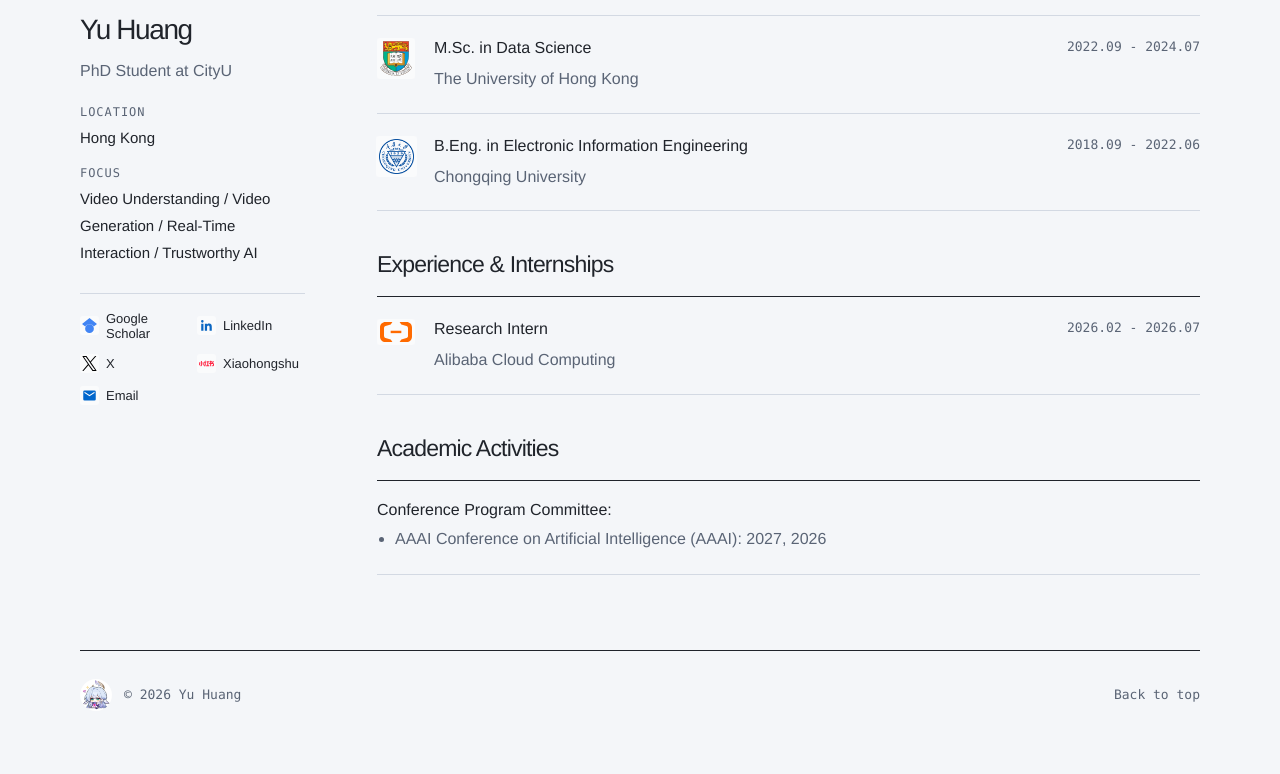
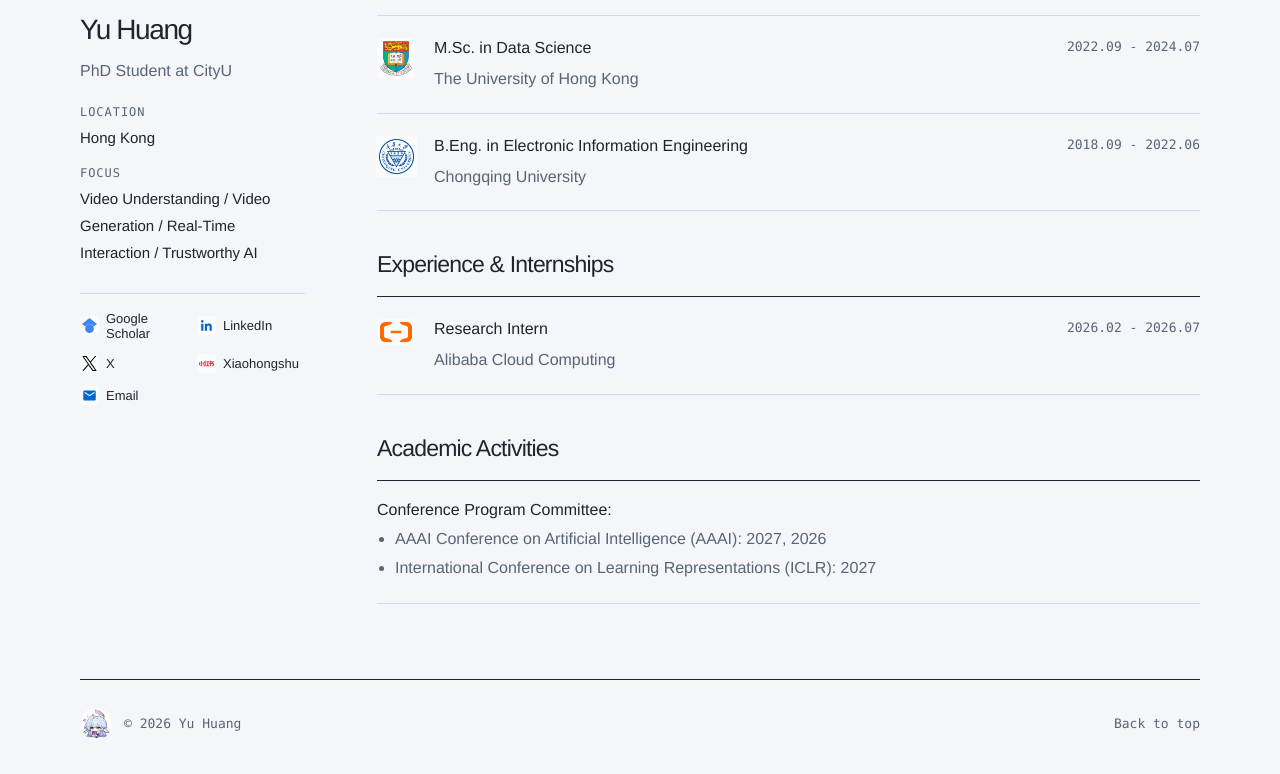
Before and after one commit to hardenyu21/hardenyu21.github.io, a React (Vite) app: page / in a window 1280 px wide. Shown: the part 3728-4502 px from the top of the page. Before the commit the page ends 4473 px from the top, so only its background shows below. Built offline with nearby package versions, Linux system fonts and the light colour scheme.

Commit message:
Add ICLR 2027 reviewer service

```diff
--- a/content/cv.json
+++ b/content/cv.json
@@ -91,7 +91,9 @@
       "period": "",
       "title": "Conference Program Committee",
       "role": "AAAI Conference on Artificial Intelligence (AAAI): 2027, 2026",
-      "details": []
+      "details": [
+        "International Conference on Learning Representations (ICLR): 2027"
+      ]
     }
   ]
 }
--- a/src/components/CvSection.tsx
+++ b/src/components/CvSection.tsx
@@ -61,6 +61,9 @@ function CvGroup({ title, items }: CvGroupProps) {
                   <strong>{item.title}:</strong>
                   <ul>
                     <li>{item.role}</li>
+                    {item.details.map((detail) => (
+                      <li key={detail}>{detail}</li>
+                    ))}
                   </ul>
                 </div>
               )}
```
